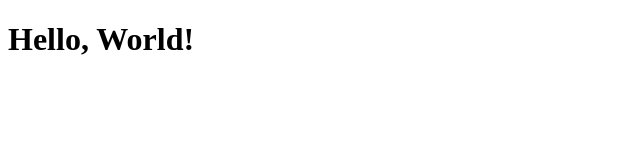
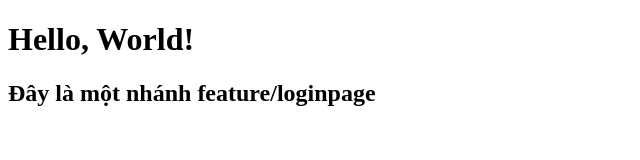
Before and after one commit to NguyenDinhNam28803/set_up_Bai_tap, a website: page index.html in a window 1280 px wide. Shown: the whole page, without its empty margins (0-640 px from the left). Drawn offline with Linux system fonts and the light colour scheme.

Commit message:
add nhánh feature thứ 2

```diff
--- a/index.html
+++ b/index.html
@@ -7,5 +7,6 @@
 </head>
 <body>
     <h1>Hello, World!</h1>
+    <h2>Đây là một nhánh feature/loginpage</h2>
 </body>
 </html>
```
